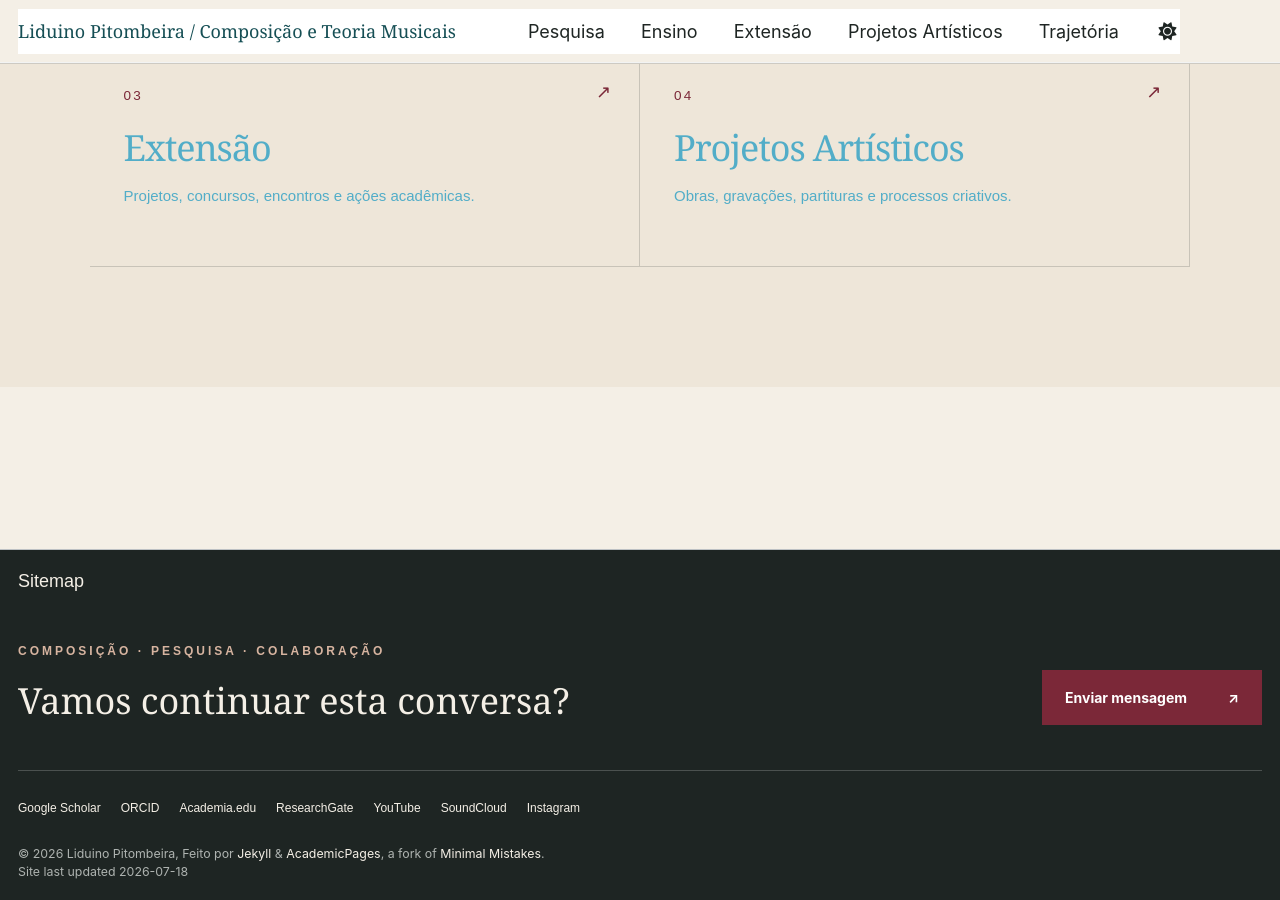
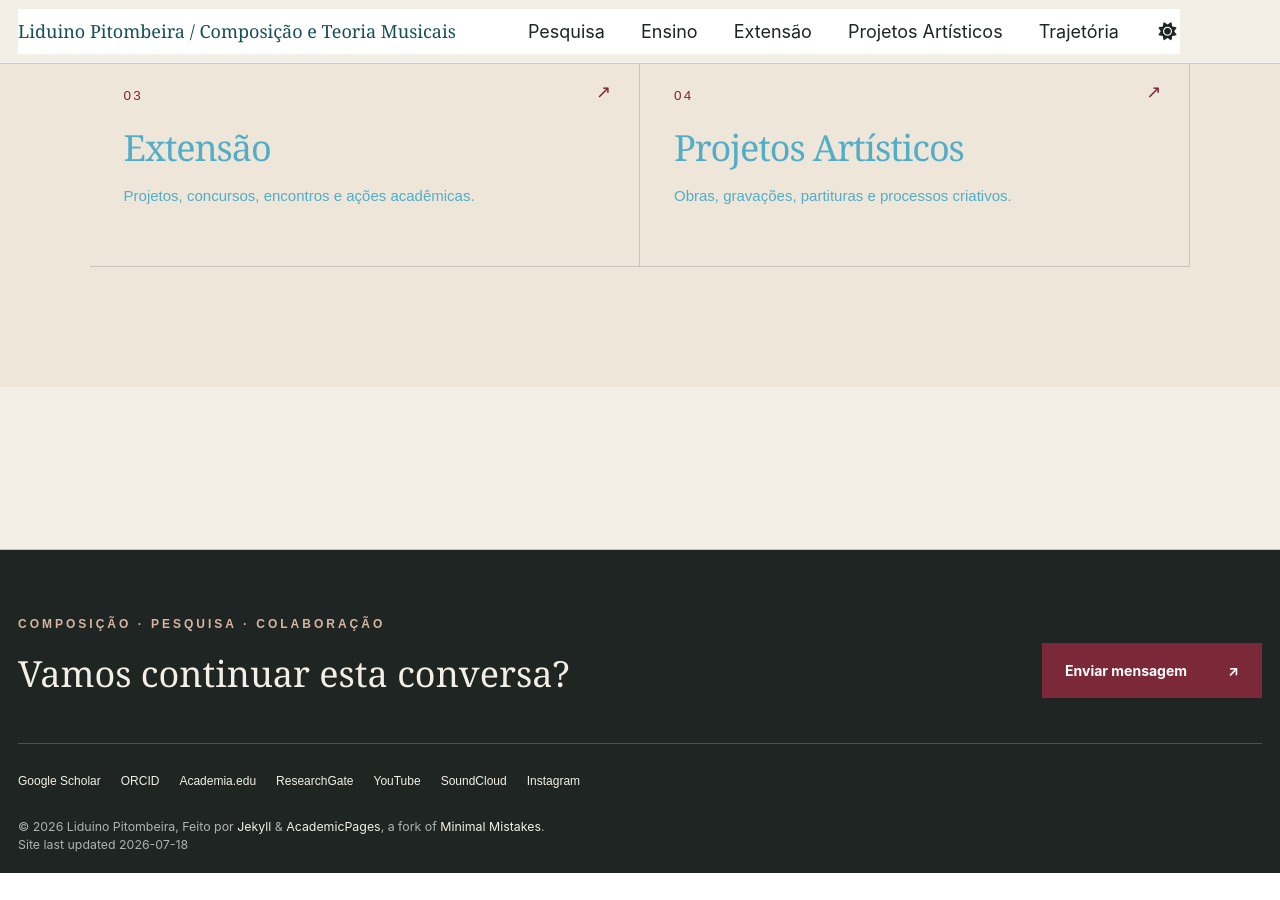
Before and after one commit to liduinopitombeira/liduinopitombeira.github.io, a Jekyll site: the page built from _pages/about.md, in a window 1280 px wide and 900 px high, scrolled down 1893 px. Built offline with Jekyll 4.4.1, drawn with Linux system fonts in a browser that asks for light colours; after the commit the page ends 2766 px from its top, so only the background shows below that.

Commit message:
Add files via upload
Remove link antigo do Sitemap

```diff
--- a/_includes/footer/custom.html
+++ b/_includes/footer/custom.html
@@ -1,6 +1,3 @@
-<!-- start custom footer snippets -->
-<a href="/sitemap/">Sitemap</a>
-<!-- end custom footer snippets -->
 <div class="ed-footer-contact">
   <div><p class="ed-eyebrow">Composição · Pesquisa · Colaboração</p><h2>Vamos continuar esta conversa?</h2></div>
   <button class="ed-button primary js-email" type="button">Enviar mensagem <span>↗</span></button>
```
